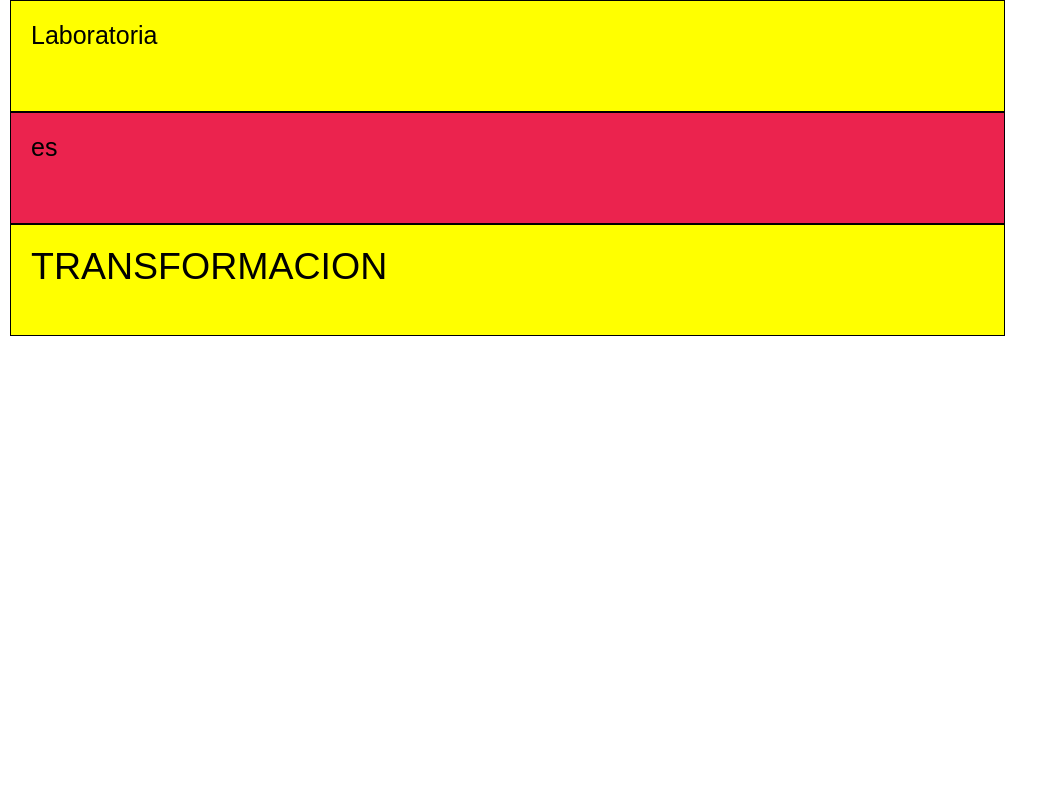
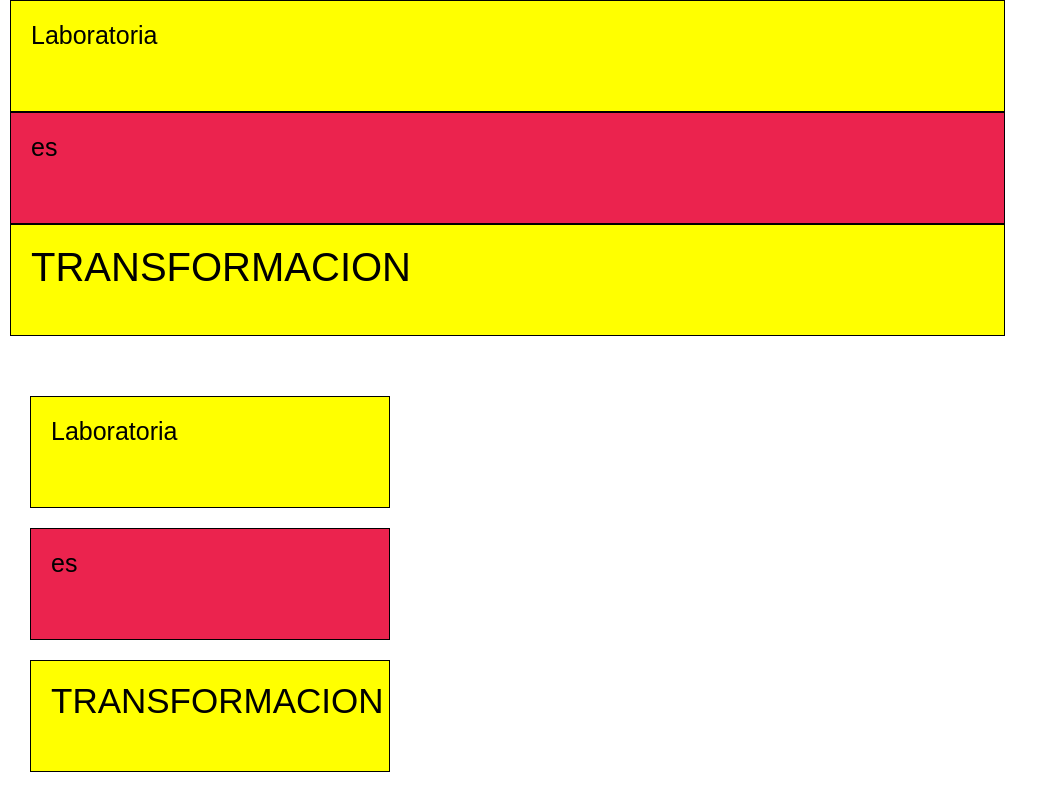
Before and after one commit to lulublondet/leccion22-ejerciciosPracticar, a plain HTML site: page index.html in a window 1280 px wide. Shown: the whole page, without its empty margins (0-1058 px from the left). Drawn offline with Linux system fonts and the light colour scheme.

Commit message:
Implementacion del segundo ejercio y  mejora del primero

```diff
--- a/index.html
+++ b/index.html
@@ -11,5 +11,13 @@
 	<p class="middle">es</p>
 	<p class="bottom">transformacion</p>
 
+<div id="segundo-ejercicio">
+
+	<p class="top">Laboratoria</p>
+	<p class="middle">es</p>
+	<p class="bottom">transformacion</p>
+
+</div>
+
 </body>
 </html;
--- a/main.css
+++ b/main.css
@@ -1,14 +1,10 @@
-
-* {
- font-size: 62.5%;
- font-family: 'Raleway', sans-serif;
-}
-
 
 body {
 	margin: 0px;
 	padding:0px;
 	margin-left: 10px;
+	font-size: 62.5%;
+    font-family: 'Raleway', sans-serif;
 }
 
 
@@ -27,17 +23,35 @@ body {
 
 
  p.top {
- 	font-size: 4em;
+ 	font-size: 2.5em;
  	background-color: yellow;
  }
 
 p.middle {
-	font-size:  4em;
+	font-size:  2.5em;
 	background-color: #eb234e;
 }
 
 p.bottom {
-	font-size: 6em;
+	font-size: 4em;
 	text-transform: uppercase;
 	background-color: yellow;
 }
+
+
+
+#segundo-ejercicio {
+	margin-top: 60px;
+	font-size:
+}
+
+
+#segundo-ejercicio p {
+	width: 25%;
+	margin: 20px;
+
+}
+
+#segundo-ejercicio p.bottom {
+	font-size: 3.5em;
+}
```
